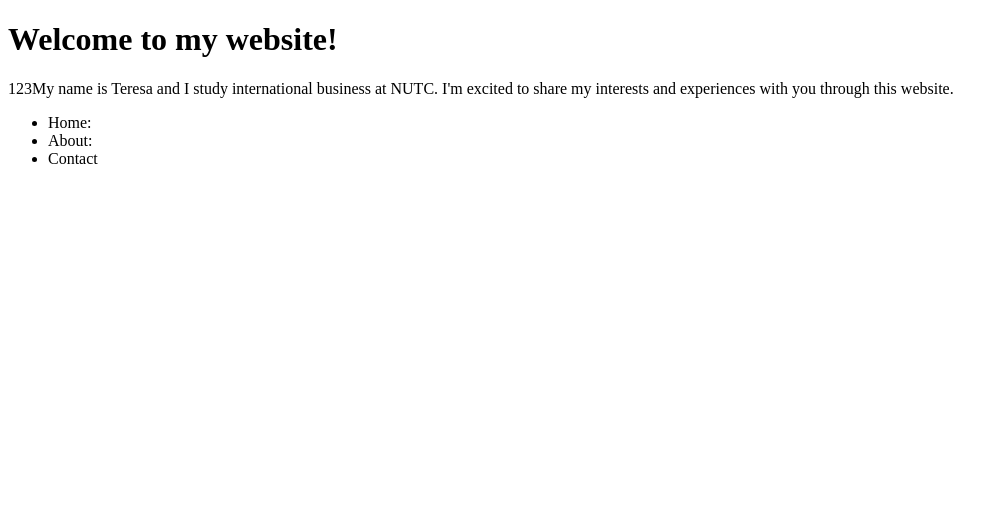
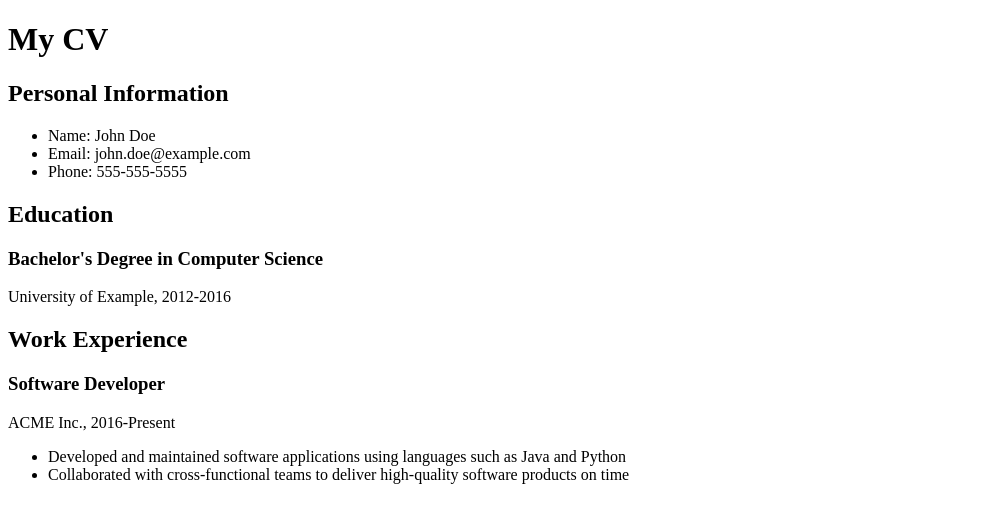
Before and after one commit to Teresa0320/baby-pudding, a plain HTML site: page index.html in a window 1280 px wide. Shown: the whole page, without its empty margins (0-1008 px from the left). Drawn offline with Linux system fonts and the light colour scheme.

Commit message:
Update index.html

```diff
--- a/index.html
+++ b/index.html
@@ -2,15 +2,25 @@
 <!DOCTYPE html>
 <html>
 <head>
-  <title>My Website</title>
+  <title>My CV</title>
 </head>
 <body>
-  <h1>Welcome to my website!</h1>
-  <p>123My name is Teresa and I study international business at NUTC. I'm excited to share my interests and experiences with you through this website.</p>
+  <h1>My CV</h1>
+  <h2>Personal Information</h2>
   <ul>
-    <li>Home: </li>
-    <li>About: </li>
-    <li>Contact</li>
+    <li>Name: John Doe</li>
+    <li>Email: john.doe@example.com</li>
+    <li>Phone: 555-555-5555</li>
+  </ul>
+  <h2>Education</h2>
+  <h3>Bachelor's Degree in Computer Science</h3>
+  <p>University of Example, 2012-2016</p>
+  <h2>Work Experience</h2>
+  <h3>Software Developer</h3>
+  <p>ACME Inc., 2016-Present</p>
+  <ul>
+    <li>Developed and maintained software applications using languages such as Java and Python</li>
+    <li>Collaborated with cross-functional teams to deliver high-quality software products on time</li>
   </ul>
 </body>
 </html>
```
